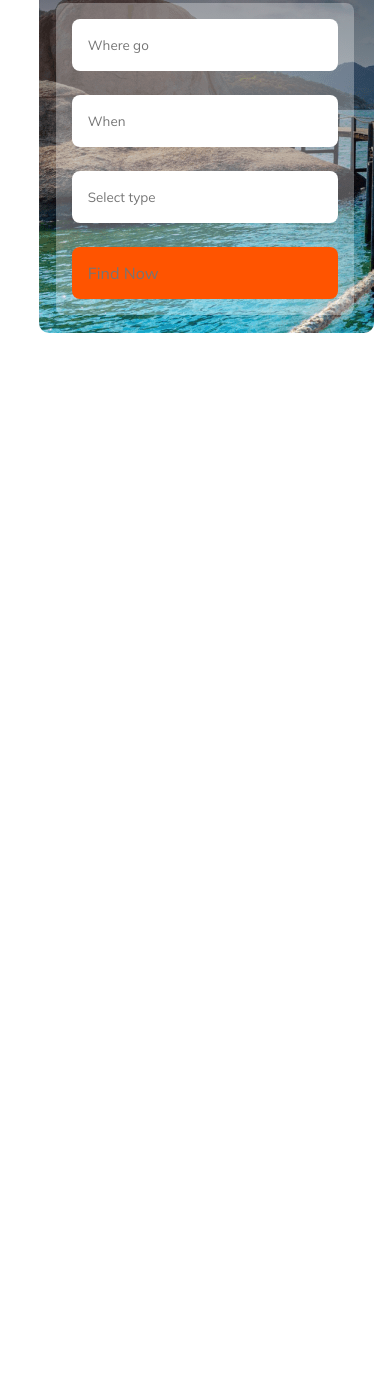
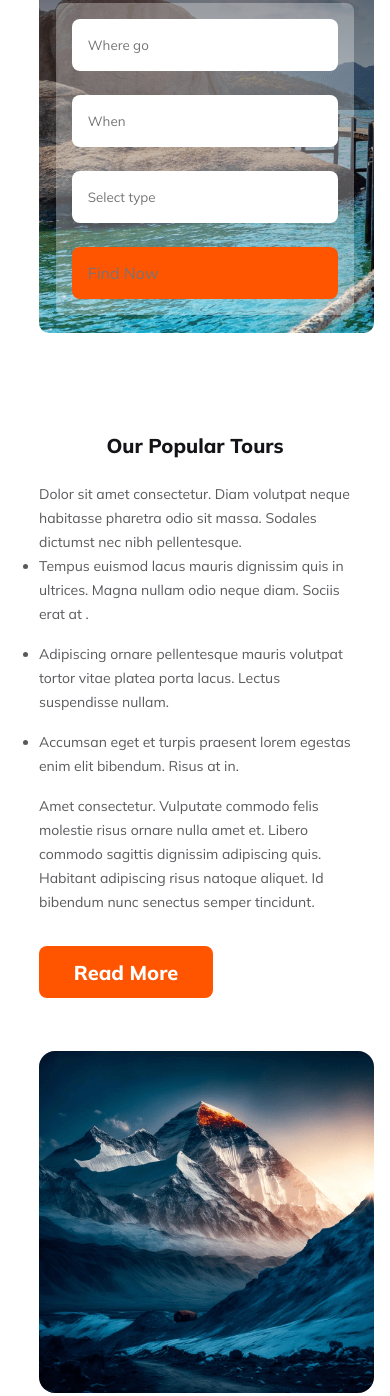
Before and after one commit to prosenjithdash/hero-travel-html-css, a plain HTML site: page index.html in a window 390 px wide. Shown: the part 368-1764 px from the top of the page. Before the commit the page ends 844 px from the top, so only its background shows below. Drawn offline with Linux system fonts and the light colour scheme.

Commit message:
Completed Popular Tours Section and Responsive

```diff
--- a/index.html
+++ b/index.html
@@ -1,18 +1,20 @@
 <!DOCTYPE html>
 <html lang="en">
+
 <head>
     <meta charset="UTF-8">
     <meta name="viewport" content="width=device-width, initial-scale=1.0">
-    <title>hero-travel</title>
+    <title>pdp-travel</title>
     <link rel="stylesheet" href="style.css">
 </head>
+
 <body>
 
     <header>
         <nav class="navbar">
             <div class="logo-container">
                 <img class="logo-img" src="Images/logo-img.png" alt="">
-                <h2 class="logo-name">Hero <span class="orange">Travel</span></h2>
+                <h2 class="logo-name">PDP <span class="orange">Travel</span></h2>
             </div>
 
             <div class="menu-container">
@@ -32,14 +34,18 @@
                 <div class="black">
                     <div class="banner-container">
                         <h2 class="banner-title">Explore Your Travel</h2>
-                        <p class="banner-des">Dolor sit amet consectetur. Nullam suspendisse vitae ultricies dolor adipiscing. In et odio
-                             enim
+                        <p class="banner-des">Dolor sit amet consectetur. Nullam suspendisse vitae ultricies dolor
+                            adipiscing. In et odio
+                            enim
                             ac quis sapien urna euphasellus.</p>
 
                         <div class="form-container">
                             <input type="text" name="where-go" id="" placeholder="Where go">
 
-                            <input type="text" placeholder="When">
+                            <div class="icon">
+                                <input type="text" placeholder="When">
+
+                            </div>
 
                             <input type="text" placeholder="Select type">
 
@@ -56,11 +62,30 @@
     </header>
 
     <main>
-
+        <section class="popular-tours">
+            <div class="popular-tours-content">
+                <h2 class="popular-tours-title">Our Popular Tours</h2>
+                <p class="popular-tours-des">Dolor sit amet consectetur. Diam volutpat neque habitasse pharetra odio sit massa. Sodales dictumst nec nibh
+                pellentesque.</p>
+                <ul>
+                    <li class="lis">Tempus euismod lacus mauris dignissim quis in ultrices. Magna nullam odio neque diam. Sociis erat at .</li>
+                    <li class="lis">Adipiscing ornare pellentesque mauris volutpat tortor vitae platea porta lacus. Lectus suspendisse nullam.</li>
+                    <li class="lis">Accumsan eget et turpis praesent lorem egestas enim elit bibendum. Risus at in.</li>
+                </ul>
+                <p class="popular-tours-des h">Amet consectetur. Vulputate commodo felis molestie risus
+                ornare nulla amet et. Libero commodo sagittis dignissim adipiscing quis. Habitant adipiscing risus natoque aliquet. Id
+                bibendum nunc senectus semper tincidunt.</p>
+                <button class="orange-btn">Read More</button>
+            </div>
+            <div class="popular-tours-img">
+                <img class="tour-img" src="Images/popular-tour.png" alt="">
+            </div>
+        </section>
     </main>
 
     <footer>
 
     </footer>
 </body>
+
 </html>
--- a/style.css
+++ b/style.css
@@ -88,6 +88,10 @@ ul li a {
 
 /* Banner Section Style */
 
+.icon{
+    display: flex;
+    gap: 10px;
+}
 .banner{
     margin-top: 49px;
     margin-bottom: 100px;
@@ -168,9 +172,86 @@ input{
 
         font-size: 16px;
 }
+
+/* Popular Tours Style Section */
+
+.popular-tours{
+    display: flex;
+    gap: 53px;
+}
+.popular-tours-title{
+    color: #131318;
+        text-align: center;
+        font-family: Mulish;
+        font-size: 40px;
+        font-style: normal;
+        font-weight: 800;
+        line-height: normal;
+        padding-bottom: 24px;
+}
+.popular-tours-des{
+    color: rgba(19, 19, 24, 0.70);
+        font-family: Mulish;
+        font-size: 16px;
+        font-style: normal;
+        font-weight: 400;
+        line-height: 26px;
+
+        /* 162.5% */
+}
+.orange-btn{
+    color: #FFF;
+        text-align: center;
+        font-family: Mulish;
+        font-size: 20px;
+        font-style: normal;
+        font-weight: 800;
+        line-height: normal;
+        border: 0;
+    width: 174px;
+        height: 52px;
+        flex-shrink: 0;
+        border-radius: 8px;
+        background: #FF5400;
+}
+.popular-tours-img{
+    width: 540px;
+        height: 550px;
+        flex-shrink: 0;
+        border-radius: 16px;
+        background: url(<path-to-image>), lightgray 50% / cover no-repeat;
+}
+.lis{
+    padding-bottom: 16px;
+    color: rgba(19, 19, 24, 0.70);
+        font-family: Mulish;
+        font-size: 16px;
+        font-style: normal;
+        font-weight: 400;
+        line-height: 26px;
+        /* 162.5% */
+}
+.h{
+    padding-bottom: 32px;
+}
+
+
+
+
+
+
+
+
+
 /* Responsive Style */
 
 /* Mobile Responsive Style */
+
+/* @media screen and (max-width:425px){
+    .popular-tours{
+        margin-right: 10px;
+    }
+} */
 
 @media screen and (max-width:425px) {
 
@@ -257,11 +338,162 @@ input {
         /* 150% */
 }
 
+
+
+
+
+
+
+/* Popular Tours Style Section */
+
+.popular-tours {
+    flex-direction: column;
+
 }
+.popular-tours-title {
+color: #131318;
+    text-align: center;
+    font-family: Mulish;
+    font-size: 20px;
+    font-style: normal;
+    font-weight: 800;
+    line-height: normal;
+}
+
+.popular-tours-des {
+color: rgba(19, 19, 24, 0.70);
+    font-family: Mulish;
+    font-size: 14px;
+    font-style: normal;
+    font-weight: 400;
+    line-height: 24px;
+    /* 171.429% */
+}
+
+.orange-btn {
+    width: 174px;
+        height: 52px;
+        flex-shrink: 0;
+        border-radius: 8px;
+        background: #FF5400;
+        color: #FFF;
+            text-align: center;
+            font-family: Mulish;
+            font-size: 20px;
+            font-style: normal;
+            font-weight: 800;
+            line-height: normal;
+}
+
+.tour-img{
+    width: 335px;
+        height: 342px;
+        flex-shrink: 0;
+        border-radius: 16px;
+        background: url(<path-to-image>), lightgray 50% / cover no-repeat;
+}
+.popular-tours-img{
+    width: 335px;
+    height: 342px;
+}
+
+
+.lis {
+color: rgba(19, 19, 24, 0.70);
+    font-family: Mulish;
+    font-size: 14px;
+    font-style: normal;
+    font-weight: 400;
+    line-height: 24px;
+    /* 171.429% */
+}
+
+.h {
+    padding-bottom: 32px;
+}
+
+}
+
+
+
+
+
+
+
+
+
+
+
+
+/* Medium device responsive layout */
+@media screen and (min-width:426px) and (max-width:992px) {
+
+    /* Navbar Responsive Style */
+        .navbar {
+            flex-direction: column;
+        }
+
+        .menu-container {
+            margin-top: 10px;
+        }
+
+        /* Banner Responsive Style */
+
+        .banner-img {
+            width: 800px;
+            height: 483px;
+        }
+
+        .black {
+            width: 800px;
+            height: 483px;
+            flex-shrink: 0;
+            border-radius: 16px;
+            background: linear-gradient(180deg, rgba(19, 19, 24, 0.80) 0%, rgba(19, 19, 24, 0.00) 100%);
+        }
+
+        .form-container {
+            display: grid;
+            gap: 5px;
+            grid-template-columns: repeat(2, 1fr);
+
+        }
+
+        .banner-title {
+            font-size: 45px;
+        }
+
+
+
+        /* Popular style section */
+
+                .popular-tours {
+                    flex-direction: column;
+
+                }
+
+                .tour-img {
+                    width: 600px;
+                    height: 342px;
+                    flex-shrink: 0;
+                    border-radius: 16px;
+                    background: url(<path-to-image>), lightgray 50% / cover no-repeat;
+                }
+
+                .popular-tours-img {
+                    width: 600px;
+                    height: 342px;
+                }
+
+
+
+}
+
+
 
 /* Tablet Responsive Style */
 
-@media screen and (min-width:425px) and (max-width:768px){
+@media screen and (min-width:426px) and (max-width:768px){
 
 /* Navbar Responsive Style */
     .navbar {
@@ -274,5 +506,23 @@ input {
 
 /* Banner Responsive Style */
 
-
+.banner-img {
+    width: 600px;
+    height: 483px;
 }
+.black {
+    width: 600px;
+    height: 483px;
+    flex-shrink: 0;
+    border-radius: 16px;
+    background: linear-gradient(180deg, rgba(19, 19, 24, 0.80) 0%, rgba(19, 19, 24, 0.00) 100%);
+}
+.form-container {
+    display: grid;
+    gap: 5px;
+   grid-template-columns: repeat(2,1fr);
+}
+.banner-title{
+    font-size: 45px;
+}
+}
```
Also changed, not shown: Images/popular-tour.png (renamed from Images/Rectangle 4.png).
